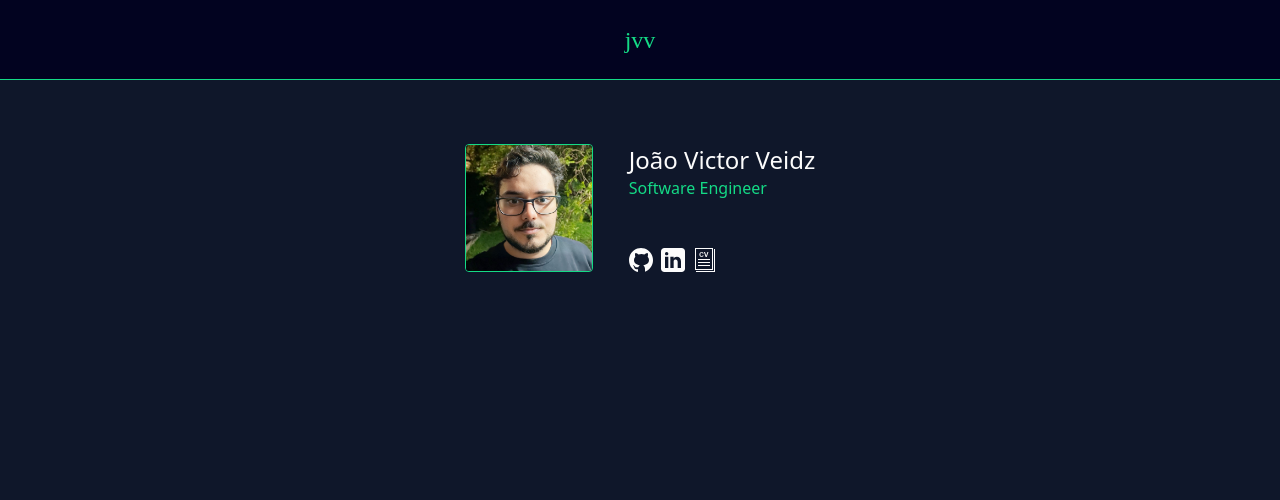
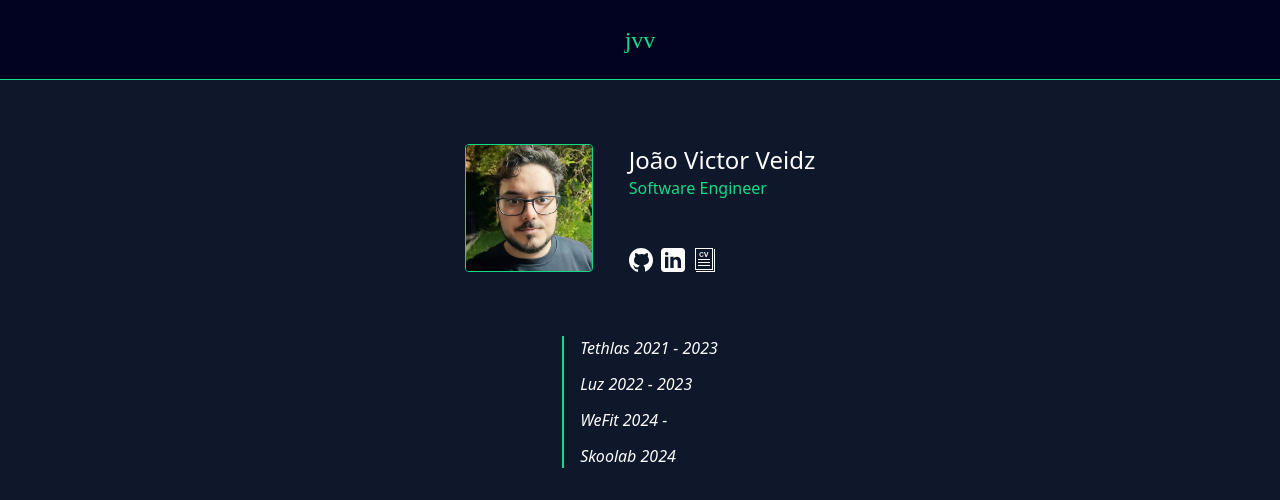
Before and after one commit to veidzvj/veidzvj.github.io, a Nuxt app: page / in a window 1280 px wide. Shown: the top 500 px of the page. Built offline with nearby package versions, Linux system fonts and the light colour scheme; a web font is replaced by a local one.

Commit message:
feat: add companies

```diff
--- a/app.vue
+++ b/app.vue
@@ -2,6 +2,7 @@
   <div>
     <Header />
     <Profile />
+    <Companies />
   </div>
 </template>
 
@@ -14,4 +15,5 @@
 <script setup>
 import Header from '~/components/Header.vue'
 import Profile from '~/components/Profile.vue'
+import Companies from '~/components/Companies.vue'
 </script>
--- /dev/null
+++ b/components/Companies.vue
@@ -0,0 +1,10 @@
+<template>
+  <div class="flex justify-center items-center mt-16">
+    <div class="border-solid border-l-2 border-l-primary pl-4">
+      <h1 class="italic">Tethlas 2021 - 2023</h1>
+      <h1 class="italic my-3">Luz 2022 - 2023</h1>
+      <h1 class="italic my-3">WeFit 2024 -</h1>
+      <h1 class="italic">Skoolab 2024</h1>
+    </div>
+  </div>
+</template>
```
